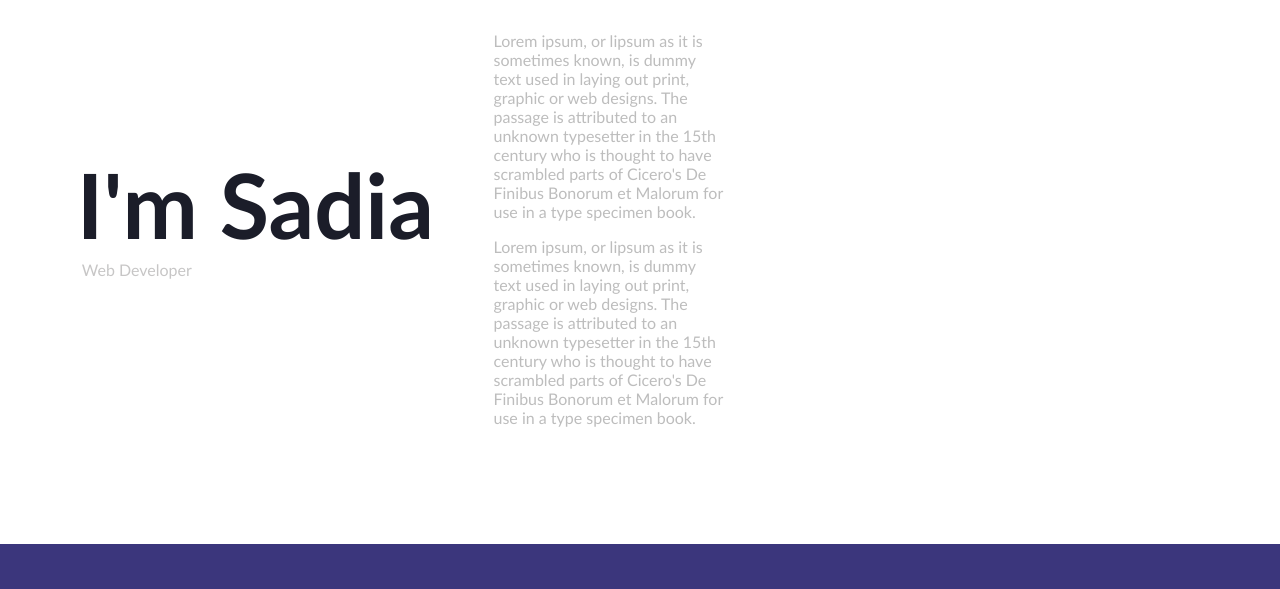
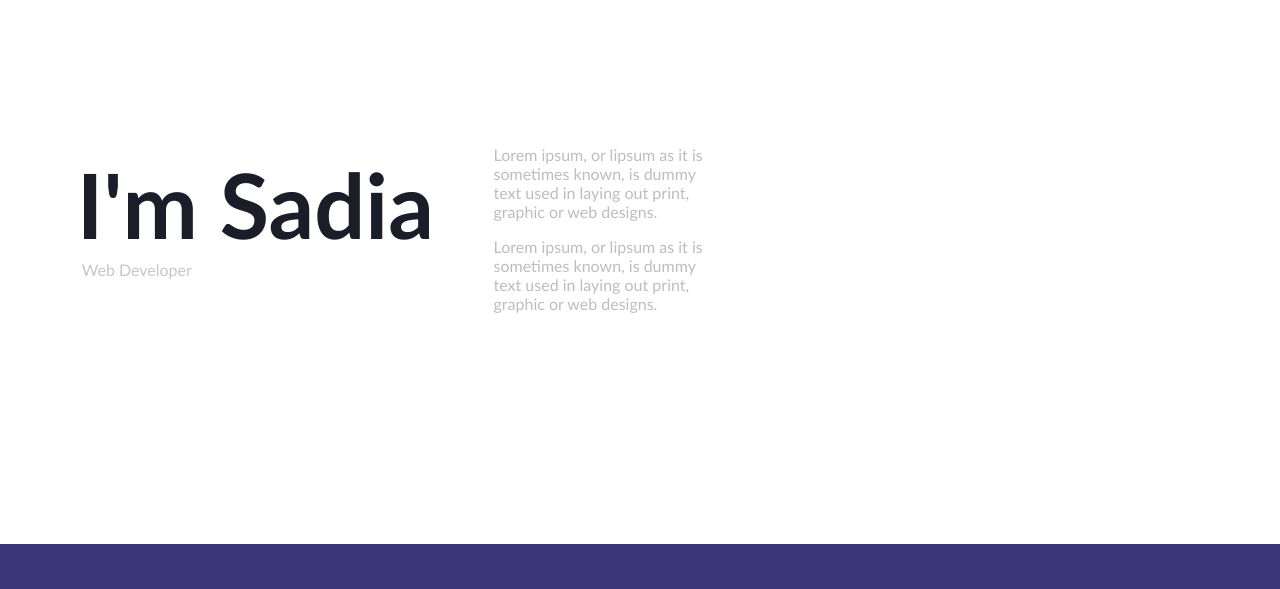
Before and after one commit to sadiaakter28/gd-protfolio, a plain HTML site: page index.html in a window 1280 px wide. Shown: the part 86-675 px from the top of the page. Drawn offline with Linux system fonts and the light colour scheme.

Commit message:
Update index.html

```diff
--- a/index.html
+++ b/index.html
@@ -42,9 +42,9 @@
         </div>
 <!--        details-->
         <div class="details">
-            <p> Lorem ipsum, or lipsum as it is sometimes known, is dummy text used in laying out print, graphic or web designs. The passage is attributed to an unknown typesetter in the 15th century who is thought to have scrambled parts of Cicero's De Finibus Bonorum et Malorum for use in a type specimen book. </p>
+            <p> Lorem ipsum, or lipsum as it is sometimes known, is dummy text used in laying out print, graphic or web designs. </p>
 
-            <p> Lorem ipsum, or lipsum as it is sometimes known, is dummy text used in laying out print, graphic or web designs. The passage is attributed to an unknown typesetter in the 15th century who is thought to have scrambled parts of Cicero's De Finibus Bonorum et Malorum for use in a type specimen book. </p>
+            <p> Lorem ipsum, or lipsum as it is sometimes known, is dummy text used in laying out print, graphic or web designs. </p>
         </div>
 <!--        model-->
         <a href="#" class="model"><img src="images/cut%201.png" alt=""></a>
```
